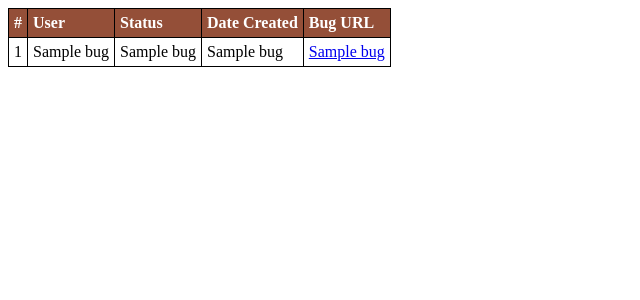
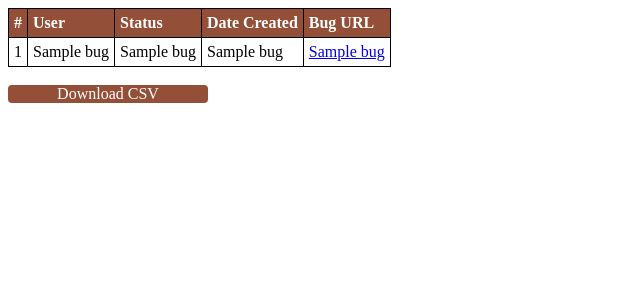
Before and after one commit to mpetason/launchpad-reports-flask, a Flask app: template templates/report.html in a window 1280 px wide. Shown: the top 300 px of the page, without its empty margins (0-640 px from the left). Run offline with Flask 2, Linux system fonts and the light colour scheme; the template is opened without the code that fills it: most values are stand-ins (such as "Sample title", 1, 10 or a date in 2020).

Commit message:
added csv download ability and updated coloring.

```diff
--- a/app.py
+++ b/app.py
@@ -1,6 +1,9 @@
-from flask import Flask, render_template, request, url_for
+from flask import Flask, render_template, request, Response
 from launchpad_reports import created_bugs
 from tabulate import tabulate
+from datetime import datetime
+from io import BytesIO
+import csv
 
 # create the application object
 app = Flask(__name__)
@@ -17,13 +20,39 @@ def report():
     start_date = request.form['date']
     filtered_bugs = {}
     bug_table = []
-    for user in usernames.split():
+
+    for user in usernames.split(','):
         filtered_bugs[user] = created_bugs(user, start_date)
         bug_count = 0
         for bug in filtered_bugs[user]:
             bug_count = bug_count + 1
             bug_table.append([bug_count, user, bug.status, bug.date_created.strftime("%Y-%m-%d"), bug.web_link])
-    return render_template('report.html', bug_table=bug_table)
+    return render_template('report.html', usernames=usernames, start_date=start_date, bug_table=bug_table)
+
+@app.route('/genCSV')
+def genCSV():
+    usernames = request.args.get('usernames')
+    start_date = request.args.get('start_date')
+    filtered_bugs = {}
+    bug_csv = []
+    output = BytesIO()
+    writer = csv.writer(output)
+
+    for user in usernames.split(','):
+        filtered_bugs[user] = created_bugs(user, start_date)
+        bug_count = 0
+        for bug in filtered_bugs[user]:
+            bug_count = bug_count + 1
+            bug_csv.append([bug_count, user, bug.status, bug.date_created.strftime("%Y-%m-%d"), bug.web_link])
+    writer.writerow(['Bug Count', 'User', 'Status', 'Creation Date', 'Link'])
+    writer.writerows(bug_csv)
+    csv_filename = "Launchpad_Reports-" + str(datetime.today()) + ".csv"
+
+    return Response(
+        output.getvalue(),
+        mimetype="text/csv",
+        headers={"Content-disposition":
+                "attachment; filename=%s" % csv_filename})
 
 # start the server with the 'run()' method
 if __name__ == '__main__':
--- a/launchpad_reports.py
+++ b/launchpad_reports.py
@@ -19,7 +19,7 @@ def created_bugs(user, start_date):
 if __name__ == "__main__":
     parser = argparse.ArgumentParser(description='Launchpad Bug Reports per User')
     parser.add_argument('-u', '--usernames', nargs="+",
-                        help = 'enter usernames separated by spaces.',
+                        help = 'enter usernames in comma separated format.',
                         required = True)
     parser.add_argument('-d', '--days', help = 'number of days to go back.',
                         type=int)
@@ -33,7 +33,7 @@ if __name__ == "__main__":
         start_date = args.after
     filtered_bugs = {}
     bug_table = []
-    for user in args.usernames:
+    for user in args.usernames[0].split(','):
         filtered_bugs[user] = created_bugs(user, start_date)
         bug_count = 0
         for bug in filtered_bugs[user]:
--- a/static/style.css
+++ b/static/style.css
@@ -46,3 +46,14 @@ input[type=submit] {
     border-radius: 4px;
     cursor: pointer;
 }
+.button {
+    width: 200px;
+    display: block;
+    background: #944f38;
+    border: none;
+    color: white;
+    border-radius: 4px;
+    padding: 15px, 20px;
+    text-align: center;
+    text-decoration: none;
+}
--- a/templates/index.html
+++ b/templates/index.html
@@ -8,7 +8,7 @@
     <fieldset>
     <form action="/report" method="post">
         <label for="usernames">Usernames: </label>
-        <input type="text" name="usernames" size="50" placeholder="user1 user2 user3 .." required></input><br>
+        <input type="text" name="usernames" size="50" placeholder="user1,user2,user3 .." required></input><br>
         <label for="date">Date (Y-M-D): </label>
         <input type="text" name="date" size="50" placeholder="2016-01-01" required></input><br>
         <input type="submit" value="Submit">
--- a/templates/report.html
+++ b/templates/report.html
@@ -19,8 +19,10 @@
             <td>{{bugs[2]}}</td>
             <td>{{bugs[3]}}</td>
             <td><a target="_blank" href="{{bugs[2]}}">{{bugs[4]}}</a></td>
+        {% endfor %}
         </tr>
-        {% endfor %}
     </table>
+    <br>
+    <a href="/genCSV?usernames={{usernames}}&start_date={{start_date}}" class="button">Download CSV</a>
     </body>
 </html>
```
Also changed, not shown: 1 other file.
